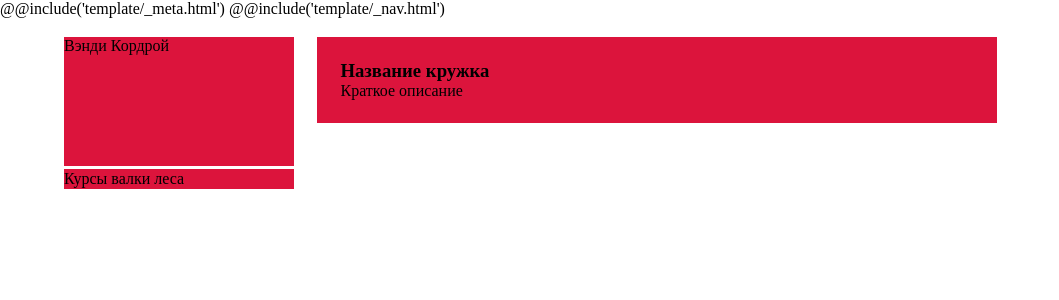
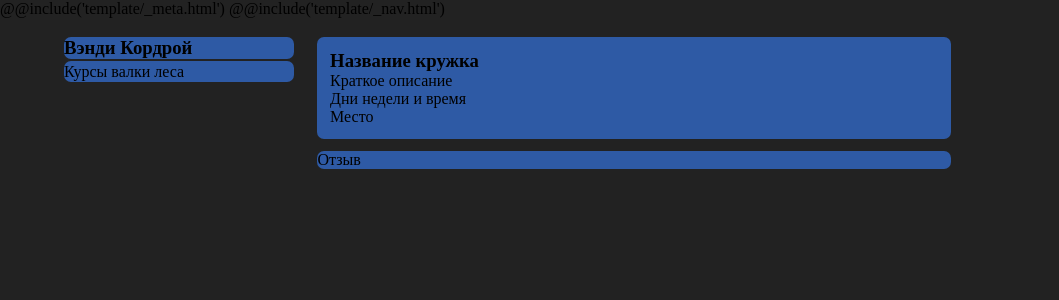
Before and after one commit to lazaryan/CyberGarden, a PHP site: page /teacher.html in a window 1280 px wide. Shown: the top 300 px of the page, without its empty margins (0-1059 px from the left). Run offline with PHP 8.4, Linux system fonts and the light colour scheme; a stand-in replaces the project's code that opens the database connection; style sheets or scripts are compiled from the project's sources.

Commit message:
Страница учителя и его кружков

```diff
--- a/src/less/teacher.less
+++ b/src/less/teacher.less
@@ -1,3 +1,6 @@
+body{
+  background-color: #222;
+}
 
 .body{
   display: flex;
@@ -12,22 +15,34 @@
 }
 
 .block_info{
-  background-color: crimson;
+  //background-color: crimson;
   margin: 0% 2%;
-  padding: 2%;
   width: 55%;
 }
 
 .ava_fio{
   display: flex;
   justify-content: flex-start;
-  height: 150%;
-  background-color: crimson;
+  background-color: #2e5aa5;
+  border-radius: 7px;
 }
 
 .list_of_circles{
-  background-color: crimson;
+  background-color: #2e5aa5;
+  border-radius: 7px;
   padding: 0.5% 0%;
   margin-top: 1%;
   boz-sizing: border-box;
 }
+
+.comment{
+  margin-top: 2%;
+  background-color: #2e5aa5;
+  border-radius: 7px;
+}
+
+.circle_info{
+  background-color: #2e5aa5;
+  border-radius: 7px;
+  padding: 2%;
+}
--- a/src/teacher.html
+++ b/src/teacher.html
@@ -17,7 +17,7 @@
             <div class="ava_fio">
                 <!-- Запилить аватарку -->
 
-                <p>Вэнди Кордрой</p>
+                <h3>Вэнди Кордрой</h3>
             </div>
 
             <div class="list_of_circles">
@@ -27,17 +27,21 @@
         </div>
 
         <div class="block_info">
-            <h3> Название кружка </h3>
-            <p> Краткое описание </p>
-            <!-- Картиночки -->
+            <div class="circle_info">
+                <h3> Название кружка </h3>
+                <p> Краткое описание </p>
+                <!-- Картиночки -->
+                <p>Дни недели и время</p>
+                <p>Место</p>
+            </div>
 
-
+            <div class="comment">
+                <p>Отзыв</p>
+            </div>
 
         </div>
+
     </div>
-
-
-
 
 
 </body>
```
